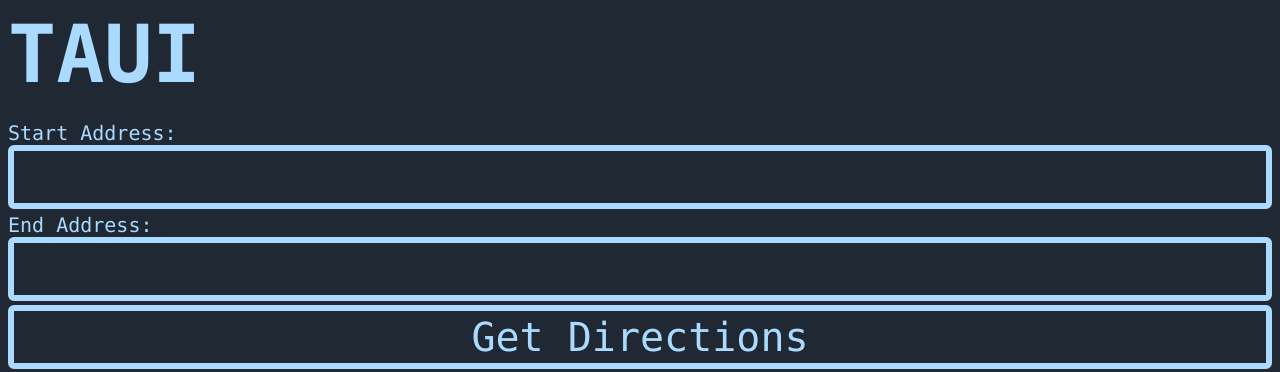
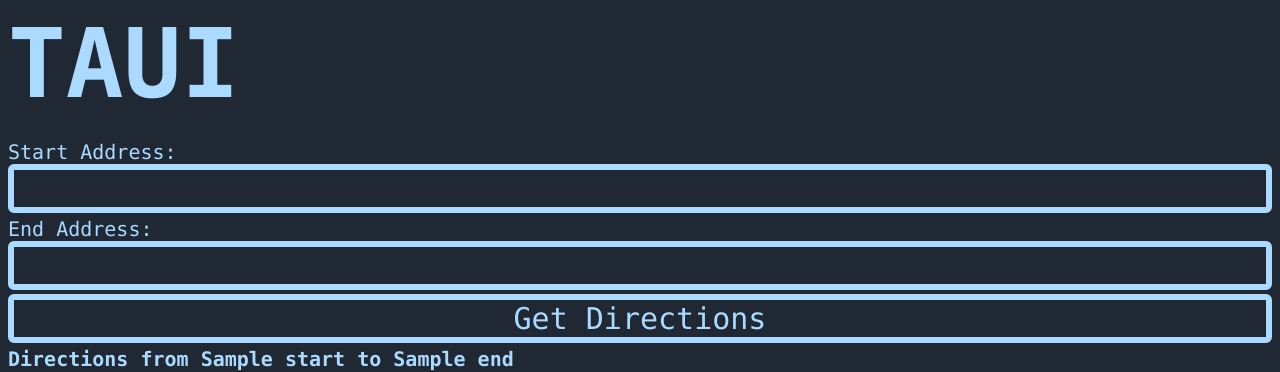
Before and after one commit to SatisfiedSushi/T.A.U.I-Train-And-Uber-Integration, a Flask app: template templates/input.html in a window 1280 px wide. Shown: the top 372 px of the page. Run offline with Flask 3, Linux system fonts and the light colour scheme; the template is opened without the code that fills it: most values are stand-ins (such as "Sample title", 1, 10 or a date in 2020); some libraries are stand-ins or nearby versions.

Commit message:
Resizing again, making app name larger (can never be big enough!)

```diff
--- a/templates/input.html
+++ b/templates/input.html
@@ -15,14 +15,14 @@
             box-sizing: border-box;
         }
         input[type="text"], #click-box{
-            padding: 0.375vh; /* Adjust the padding for your desired size */
+            padding: 0.125vh; /* Adjust the padding for your desired size */
             border: 0.75vh solid #AADAFF;
             border-radius: 0.75vh;
             background-color: #1F2833;
         }
         input, #click-box {
             color: #AADAFF;
-            font-size: 5vh;
+            font-size: 3.75vh;
             margin-bottom: 0.5vh;
             margin-top: 0;
         }
@@ -33,13 +33,13 @@
             margin-top: 0;
         }
         #title {
-            font-size: 10vh;
+            font-size: 12vh;
             margin-top: 0;
             margin-bottom: 2.5vh;
         }
         iframe {
             width: 100%;
-            height: 50vh;
+            height: 55vh;
             box-sizing: border-box;
         }
     </style>
```
